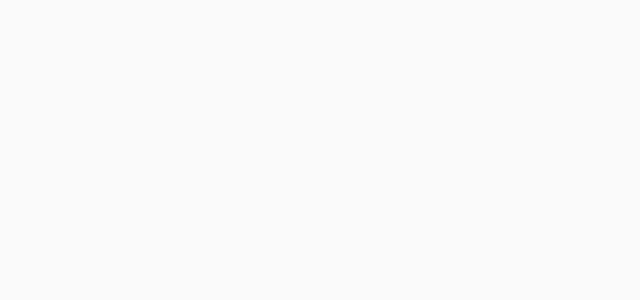
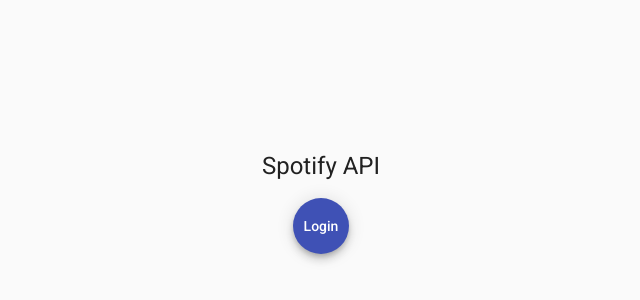
Before and after one commit to Mcs-developer/spotify-api-test, an Angular app: page /login in a window 1280 px wide. Before the commit this address led to /. Shown: the part 198-498 px from the top of the page, without its empty margins (319-959 px from the left). Built offline with nearby package versions, Linux system fonts and the light colour scheme.

Commit message:
added login and callback component

```diff
--- a/src/app/app-routing.module.ts
+++ b/src/app/app-routing.module.ts
@@ -1,8 +1,14 @@
 import { NgModule } from '@angular/core';
 import { Routes, RouterModule } from '@angular/router';
+import { LoginComponent } from './login/login.component';
+import { CallbackComponent } from './callback/callback.component';
 
 
-const routes: Routes = [];
+const routes: Routes = [
+  { path: 'login', component: LoginComponent },
+  { path: 'callback', component: CallbackComponent },
+  { path: '', redirectTo: '/login' , pathMatch: 'full'}
+];
 
 @NgModule({
   imports: [RouterModule.forRoot(routes)],
--- /dev/null
+++ b/src/app/callback/callback.component.html
@@ -0,0 +1 @@
+<p>callback works!</p>
--- /dev/null
+++ b/src/app/callback/callback.component.ts
@@ -0,0 +1,28 @@
+import { Component, OnInit } from '@angular/core';
+import { Router, ActivatedRoute } from '@angular/router';
+import { SpotifyService } from '../_services/spotify.service';
+
+@Component({
+  selector: 'app-callback',
+  templateUrl: './callback.component.html',
+  styleUrls: ['./callback.component.scss']
+})
+export class CallbackComponent implements OnInit {
+
+  constructor(private route: ActivatedRoute,
+              private router: Router,
+              private spotifyService: SpotifyService) {}
+
+  ngOnInit(): void {
+    this.route
+        .queryParams
+        .subscribe(params => {
+          this.spotifyService.getAccessToken(params.code)
+                            .subscribe(response => {
+                              localStorage.setItem('token', JSON.stringify(response))
+                            }, err => console.log('redirect to error page')
+                            , () => console.log('redirect to main page'));
+        });
+  }
+
+}
--- /dev/null
+++ b/src/app/login/login.component.html
@@ -0,0 +1,6 @@
+<div class="login-wrap">
+    <section class="login-content">
+        <h1>Spotify API</h1>
+        <button mat-fab color="primary" (click)="logApp()">Login</button>
+    </section>
+</div>
--- /dev/null
+++ b/src/app/login/login.component.scss
@@ -0,0 +1,12 @@
+.login {
+    &-wrap {
+        height: 100vh;
+        display: flex;
+        justify-content: center;
+        align-items: center;
+    }
+    &-content {
+        text-align: center;
+    }
+
+}
--- /dev/null
+++ b/src/app/login/login.component.ts
@@ -0,0 +1,25 @@
+import { Component, OnInit } from '@angular/core';
+import { environment } from 'src/environments/environment';
+
+@Component({
+  selector: 'app-login',
+  templateUrl: './login.component.html',
+  styleUrls: ['./login.component.scss']
+})
+export class LoginComponent implements OnInit {
+  spotifyRedirect = '';
+
+  constructor() { }
+
+  ngOnInit(): void {
+    this.spotifyRedirect = 'https://accounts.spotify.com/authorize?response_type=code' +
+        ('&client_id='+environment.clientId) +
+        ('&redirect_uri=' + encodeURIComponent(environment.redirectUrl)) +
+        (environment.scopes ? '&scopes=' + encodeURIComponent(environment.scopes) : '');
+  }
+
+  logApp() {
+    window.location.href = this.spotifyRedirect;
+  }
+
+}
```
Also changed, not shown: src/app/app.module.ts (+8 -1 lines), src/app/callback/callback.component.scss (added).
